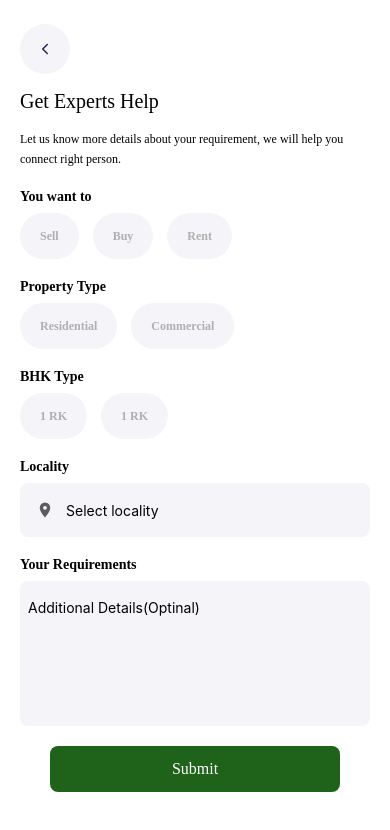
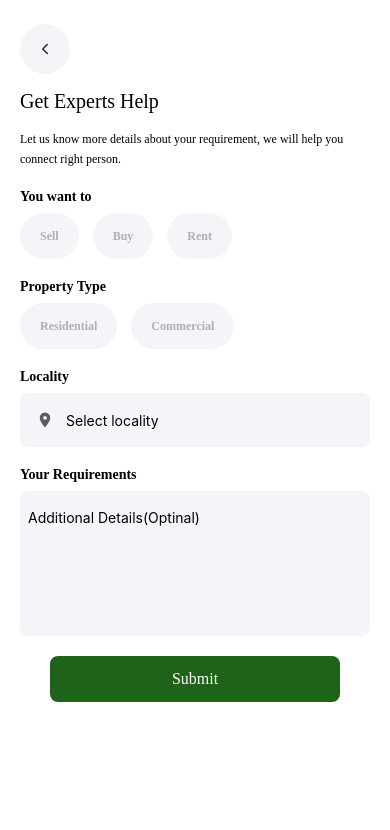
Before and after one commit to sarvadnyagabhe/homehunt, a React Native app: screen /ExpertsScreen in a window 390 px wide. Shown: the top 830 px of the page. Built offline with nearby package versions, Linux system fonts and the light colour scheme.

Commit message:
• fixed expert screen ui

```diff
--- a/src/screen/AppScreen/ExpertsScreen/index.tsx
+++ b/src/screen/AppScreen/ExpertsScreen/index.tsx
@@ -1,5 +1,5 @@
-import {StyleSheet, Text, View} from 'react-native';
-import React from 'react';
+import {StyleSheet, Text, TouchableOpacity, View} from 'react-native';
+import React, {useState} from 'react';
 import CustomBack from '../../../components/CustomBack';
 import {COLORS} from '../../../assets/colors';
 import MagicText from '../../../components/MagicText';
@@ -13,6 +13,7 @@ const ExpertsScreen = () => {
     propertyType: [{label: 'Residential'}, {label: 'Commercial'}],
     bhkType: [{label: '1 RK'}, {label: '2 BHK'}, {label: '3 BHK'}],
   };
+  const [isPropertySelected, setIsPropertySelected] = useState<string>('');
 
   return (
     <View style={styles.parent}>
@@ -29,11 +30,13 @@ const ExpertsScreen = () => {
             <View style={[styles.row]}>
               {data?.youWantTo?.map(item => {
                 return (
+                  <TouchableOpacity onPress={() => {}}>
                     <View style={styles.roundView}>
                       <MagicText style={styles.roundText}>
                         {item?.label}
                       </MagicText>
                     </View>
+                  </TouchableOpacity>
                 );
               })}
             </View>
@@ -43,27 +46,38 @@ const ExpertsScreen = () => {
             <View style={[styles.row]}>
               {data?.propertyType?.map(item => {
                 return (
+                  <TouchableOpacity
+                    onPress={() => {
+                      setIsPropertySelected(item?.label);
+                    }}>
                     <View style={styles.roundView}>
                       <MagicText style={styles.roundText}>
                         {item?.label}
                       </MagicText>
                     </View>
+                  </TouchableOpacity>
                 );
               })}
             </View>
           </View>
+          {isPropertySelected === 'Residential' && (
             <View style={{marginTop: 20}}>
               <MagicText style={styles.subheader}>BHK Type</MagicText>
               <View style={[styles.row]}>
-              {data?.propertyType?.map(item => {
+                {data?.bhkType?.map(item => {
                   return (
+                    <TouchableOpacity onPress={() => {}}>
                       <View style={styles.roundView}>
-                    <MagicText style={styles.roundText}>1 RK</MagicText>
+                        <MagicText style={styles.roundText}>
+                          {item?.label}
+                        </MagicText>
                       </View>
+                    </TouchableOpacity>
                   );
                 })}
               </View>
             </View>
+          )}
           <View style={{marginTop: 20}}>
             <MagicText style={styles.subheader}>Locality</MagicText>
             <TextField
```
Lines whose indentation alone changed are shown as unchanged.
